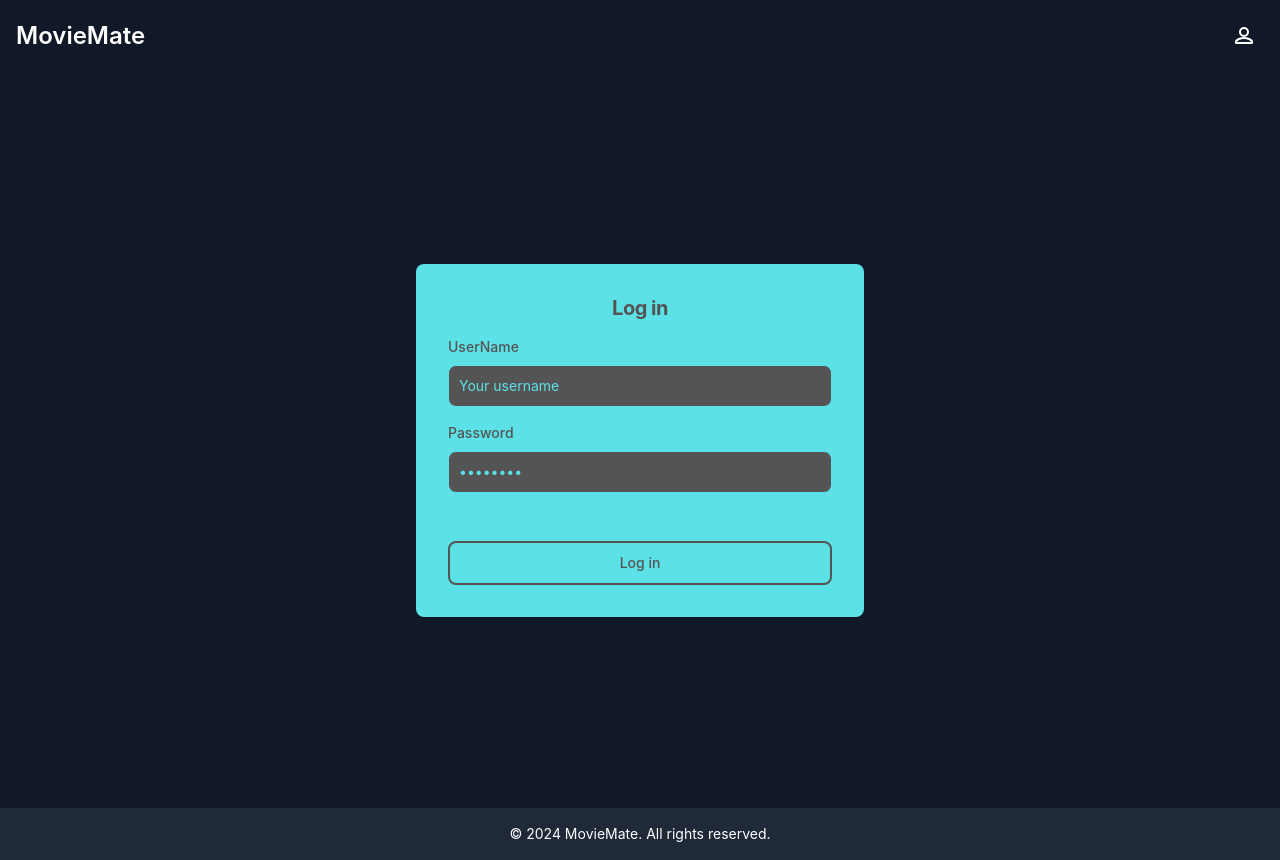
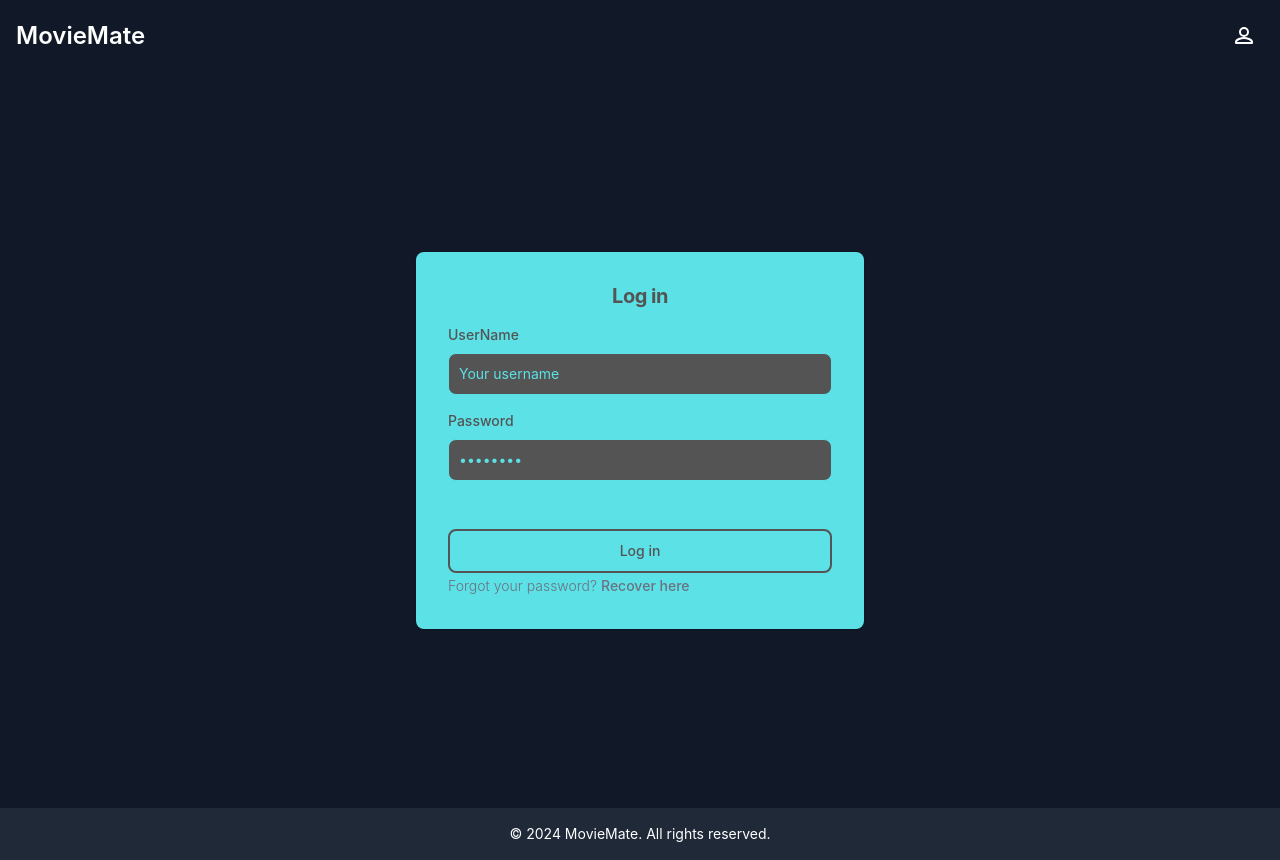
Before and after one commit to UB-ES-2024-B3/MovieMate, a Vue app in the folder frontend/: page /login in a window 1280 px wide. Built offline with nearby package versions, Linux system fonts and the light colour scheme.

Commit message:
diseño modal introducir email

```diff
--- a/frontend/src/components/User/Login.vue
+++ b/frontend/src/components/User/Login.vue
@@ -42,9 +42,41 @@
           >
             Log in
           </button>
+
+            <!-- Botón recuperar contraseña -->
+            <button
+                    type="button"
+                    class="text-sm font-light text-gray-500 dark:text-gray-400 hover:underline"
+                    @click="openModal"
+            >
+                Forgot your password?
+                <span class="font-medium text-primary-600 dark:text-primary-500">Recover here</span>
+            </button>
+
         </form>
       </div>
     </div>
+
+      <!-- Modal recuperación contraseña -->
+      <div v-if="isModal" class="fixed inset-0 bg-black bg-opacity-50 flex items-center justify-center z-50">
+          <div class="form_background_input rounded-lg shadow-lg w-full max-w-md p-6">
+              <h2 class="text-lg font-bold text-center form_title_text mb-4">Recover Password</h2>
+              <input
+                      type="email"
+                      placeholder="Enter your email address"
+                      class="form_text_input text-sm rounded-lg w-full p-2.5 mb-4"
+              />
+              <div class="flex space-x-4">
+                  <button
+        class="w-1/2 text-red-500 font-medium rounded-lg px-5 py-2.5 border-2 border-red-500 hover:bg-red-500 hover:text-white transition duration-200"
+                          @click="closeModal"
+                  > Cancelar </button>
+                  <button
+        class="w-1/2 text-black font-medium rounded-lg px-5 py-2.5 border-2 border-black hover:bg-black hover:text-white transition duration-200"
+                  >Recover</button>
+              </div>
+          </div>
+      </div>
   </div>
 </template>
 
@@ -58,6 +90,7 @@ export default {
       username: '',
       password: '',
       error: null,
+        isModal: false,
     };
   },
   methods: {
@@ -83,6 +116,13 @@ export default {
       this.error = 'Please, try again later';
     }
     },
+      openModal(){
+        this.isModal=true;
+      },
+
+      closeModal(){
+        this.isModal=false;
+      }
   },
 };
 </script>
```
